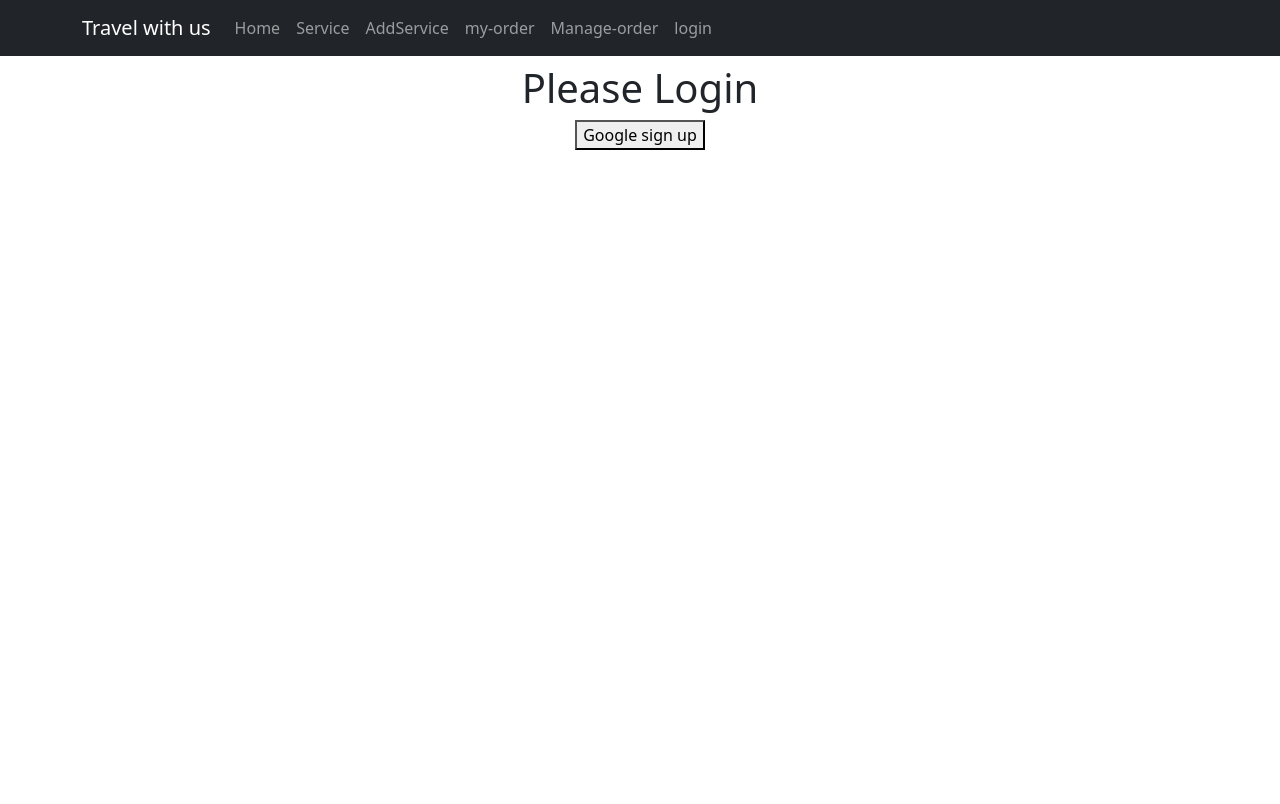
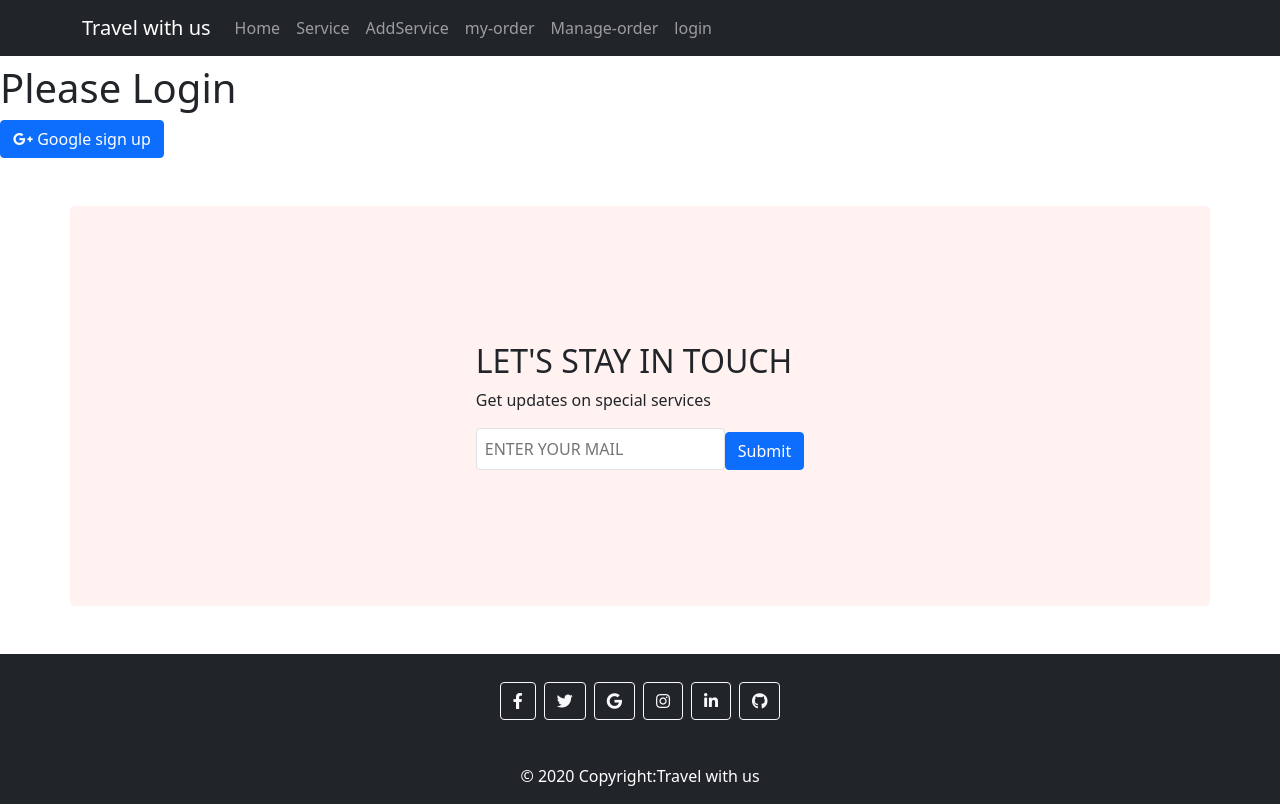
Before and after one commit to gmshimon/Tourism-client-site, a React (Create React App) app: page /login in a window 1280 px wide. Built offline with nearby package versions, Linux system fonts and the light colour scheme; no server answers.

Commit message:
footer added

```diff
--- a/public/index.html
+++ b/public/index.html
@@ -25,7 +25,7 @@
       work correctly both with client-side routing and a non-root public URL.
       Learn how to configure a non-root public URL by running `npm run build`.
     -->
-    <title>React App</title>
+    <title>Travle With Us</title>
   </head>
 
   <body>
--- a/src/App.js
+++ b/src/App.js
@@ -8,12 +8,14 @@ import PrivateRoute from './Components/PrivateRoute/PrivateRoute';
 import AddService from './Components/AddService/AddService';
 import ReviewService from './Components/ReviewService/ReviewService';
 import Booking from './Components/Booking/Booking';
+import ManageOrder from './Components/Manage_order/ManageOrder';
 import MyOrder from './Components/MyOrder/MyOrder';
-import ManageOrder from './Components/Manage_order/ManageOrder';
+import Footer from './Components/Footer/Footer';
+import Subscription from './Components/Subscription/Subscription';
 
 function App() {
   return (
-    <div className="App">
+    <div className="">
       <BrowserRouter>
         <NavBar></NavBar>
         <Switch>
@@ -42,8 +44,10 @@ function App() {
             <Booking></Booking>
           </PrivateRoute>
         </Switch>
+        <Subscription></Subscription>
+        <Footer></Footer>
       </BrowserRouter>
-    </div>
+    </div >
   );
 }
 
--- /dev/null
+++ b/src/Components/Footer/Footer.js
@@ -0,0 +1,35 @@
+import React from 'react';
+import './footer.css'
+const Footer = () => {
+    return (
+        <footer class="bg-dark text-center text-white">
+            <div class="container p-4 pb-0">
+                <section class="mb-4">
+                    <a class="btn btn-outline-light btn-floating m-1" href="#!" role="button"
+                    ><i class="fab fa-facebook-f"></i
+                    ></a>
+                    <a class="btn btn-outline-light btn-floating m-1" href="#!" role="button"
+                    ><i class="fab fa-twitter"></i
+                    ></a>
+                    <a class="btn btn-outline-light btn-floating m-1" href="#!" role="button"
+                    ><i class="fab fa-google"></i
+                    ></a>
+                    <a class="btn btn-outline-light btn-floating m-1" href="#!" role="button"
+                    ><i class="fab fa-instagram"></i
+                    ></a>
+                    <a class="btn btn-outline-light btn-floating m-1" href="#!" role="button"
+                    ><i class="fab fa-linkedin-in"></i
+                    ></a>
+                    <a class="btn btn-outline-light btn-floating m-1" href="#!" role="button"
+                    ><i class="fab fa-github"></i
+                    ></a>
+                </section>
+            </div>
+            <div class="text-center p-3" >
+                © 2020 Copyright:
+                <span>Travel with us</span>
+            </div>
+        </footer>
+    );
+};
+export default Footer
--- /dev/null
+++ b/src/Components/Footer/footer.css
@@ -0,0 +1,14 @@
+.footer-container{
+    background-color:blue;
+    color: white;
+}
+.footer{
+     display: flex;
+    justify-content: space-evenly;
+
+}
+.footer a{
+    text-decoration: none;
+    font-weight: bold;
+    color: white;
+}
--- a/src/Components/Login/Login.js
+++ b/src/Components/Login/Login.js
@@ -23,7 +23,7 @@ const Login = () => {
     return (
         <div>
             <h1>Please Login</h1>
-            <button onClick={handleGoogleSignUp}>Google sign up</button>
+            <button className="btn btn-primary" onClick={handleGoogleSignUp}><i className="fab fa-google-plus-g"></i> Google sign up</button>
         </div>
     );
 };
--- /dev/null
+++ b/src/Components/MyOrder/MyOrder.css
@@ -0,0 +1,23 @@
+.user-details{
+    border: 1px solid gray;
+    height:180px;
+    margin: 0 50px;
+    padding:20px 50px;
+    margin-bottom:20px;
+}
+.order-details{
+    border: 1px solid gray;
+    margin: 0 50px;
+    padding:20px 50px;
+    margin-bottom:20px;
+}
+.order-details> h3{
+    border-bottom: 1px solid gray;
+    border-right: 1px solid gray;
+    border-left: 1px solid gray;
+    text-align:center;
+}
+.order{
+    border-bottom: 1px solid gray;
+    padding-bottom:10px
+}
--- a/src/Components/MyOrder/MyOrder.js
+++ b/src/Components/MyOrder/MyOrder.js
@@ -1,22 +1,69 @@
-import React, {useEffect} from 'react';
+import React, {useEffect, useState} from 'react';
 import useFirebase from '../../Hooks/UseFirebase';
+import './MyOrder.css'
 
 const MyOrder = () => {
-    const {user, isLoading} = useFirebase();
-    console.log(user);
+    let i = 1;
+    const [orders, setOrder] = useState([])
+    const {user} = useFirebase();
+    // console.log(user);
+    //loading all order
     useEffect(() => {
-        fetch('http://localhost:5000/myOrder', {
-            method: 'POST',
-            headers: {
-                'Content-Type': 'application/json',
-            },
-            body: JSON.stringify(user?.email),
-        })
+        fetch('http://localhost:5000/booking')
             .then(res => res.json())
+            .then(data => setOrder(data))
     }, [])
+
+    const handleDelete = id => {
+        console.log(id);
+        const proceed = window.confirm('Are you sure you want to delete');
+        if (proceed) {
+            const url = `http://localhost:5000/booking/${id}`;
+            fetch(url, {
+                method: 'DELETE',
+            })
+                .then(res => res.json())
+                .then(data => {
+                    if (data.deletedCount > 0) {
+                        alert('Deleted successfully');
+                        const remainingOrder = orders.filter(order => order._id !== id);
+                        setOrder(remainingOrder);
+                    }
+                })
+        }
+    }
+
+
+
+    //filtering the order of the current loggedin user
+    const myOrder = orders.filter(order => order.email === user.email);
+    console.log(myOrder);
     return (
         <div>
-            <h1>My order</h1>
+            <h1 className="text-center">Welcome back</h1>
+            <h5 className="text-center">{user.displayName}</h5>
+            <div className="user-details">
+                <h3>User information</h3>
+                <p>{user.displayName}</p>
+                <p>{user.email}</p>
+                {/* <p>{myOrder[0].phone}</p> */}
+            </div>
+            <div className="order-details">
+                <h3>Order list</h3>
+                <div >
+                    {
+                        myOrder.map(order => <div className="order" key={order._id}>
+                            <h5>{i++}. {order.order.tourName}</h5>
+                            <p>Price: $ {order.order.price}</p>
+                            <p>Status:<span className={order.status == 'pending' ? 'text-danger' : 'text-success'}>{order.status}</span> </p>
+                            <button onClick={() => handleDelete(order._id)} className="btn btn-primary">Delete</button>
+                        </div>
+
+                        )
+
+                    }
+                </div>
+            </div>
         </div>
     );
 };
--- a/src/Components/Service/Services.js
+++ b/src/Components/Service/Services.js
@@ -5,13 +5,23 @@ import Service from './Service';
 
 const Services = () => {
     const [services, setServices] = useState([]);
-
+    const [loading, setLoading] = useState(true);
     useEffect(() => {
         fetch('http://localhost:5000/services')
             .then(res => res.json())
-            .then(data => setServices(data))
+            .then(data => {
+                setServices(data);
+                setLoading(false);
+            })
 
     }, [])
+    if (loading) {
+        return (
+            <div className="spinner-border" role="status">
+                <span className="visually-hidden mx-auto">Loading...</span>
+            </div>
+        )
+    }
     // console.log(services);
 
     return (
--- /dev/null
+++ b/src/Components/Subscription/Subscription.css
@@ -0,0 +1,4 @@
+#subscribe-section {
+    height:400px;
+    background-color:#FFF2F1
+}
--- /dev/null
+++ b/src/Components/Subscription/Subscription.js
@@ -0,0 +1,25 @@
+import React, {useRef} from 'react';
+import './Subscription.css';
+const Subscription = () => {
+    const emailRef = useRef('');
+    const handleSubscription = () => {
+        alert('Thank you for subscription');
+        emailRef.current.value = '';
+    }
+    return (
+        <div>
+            <div className="p-5" id="Subscribe">
+                <section className="container d-flex justify-content-center align-items-center rounded-3" id="subscribe-section">
+                    <div className="">
+                        <h2 id="h2">LET'S STAY IN TOUCH</h2>
+                        <p>Get updates on special services</p>
+                        <input ref={emailRef} className="p-2 border rounded-2" id="input" type="email" placeholder="ENTER YOUR MAIL" />
+                        <button onClick={handleSubscription} type="button" className="btn btn-primary" id="submit-btn">Submit</button>
+                    </div>
+                </section>
+            </div>
+        </div>
+    );
+};
+
+export default Subscription;
```
